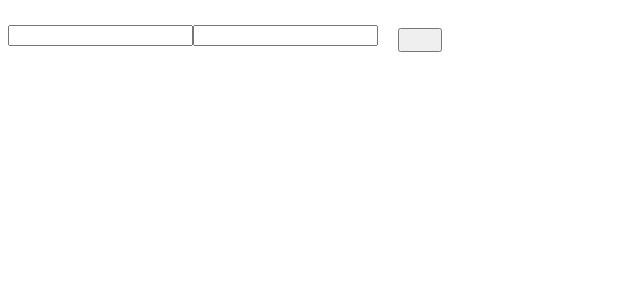
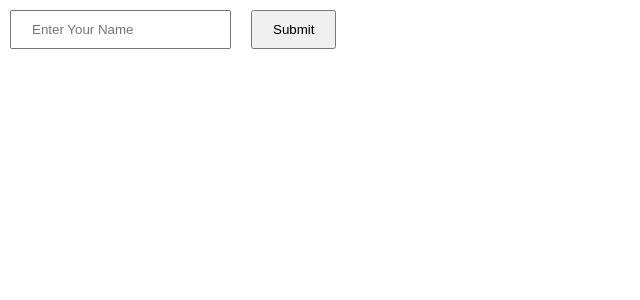
Before and after one commit to nidhi-webdev/ReactJs, a React (Vite) app in the folder Project/: page / in a window 1280 px wide. Shown: the top 300 px of the page, without its empty margins (0-640 px from the left). Built offline with nearby package versions, Linux system fonts and the light colour scheme.

Commit message:
Prevent Default

```diff
--- a/Project/src/App.jsx
+++ b/Project/src/App.jsx
@@ -1,12 +1,21 @@
 import React from 'react'
 
 const App = () => {
+  const handleSubmit = (e) => {
+    e.preventDefault()
+    console.log("Submitted");
+
+  }
+
+
   return (
     <div>
-      <form>
-        <input type='text' />
-        <input type='text' />
-        <button></button>
+      <form onSubmit={(e) => {
+        handleSubmit(e)
+      }}>
+        <input type='text' placeholder='Enter Your Name' />
+
+        <button> Submit </button>
       </form>
     </div>
   )
--- a/Project/src/index.css
+++ b/Project/src/index.css
@@ -1,56 +1,15 @@
-/*
-
-.parent {
-    display: flex;
-    flex-wrap: wrap;
-    gap: 20px;
+* {
+    margin: 0;
+    padding: 0;
+    box-sizing: border-box;
 }
 
-.card {
-    width: 350px;
-    border: 1px solid white ;
-    padding: 20px;
-    text-align: center;
-    border-radius: 10px;
-    background-color: #333;
-
+html,
+body {
+    height: 100%;
+    width: 100%;
 }
-
-.card button {
+input, button {
     padding: 10px 20px;
-    color: black;
-    background-color: white;
-    border-radius: 5px;
-    border: none;
+    margin: 10px;
 }
-
-.card p {
-    margin: 20px 0;
-    text-align: left;
-}
-
-.card img {
-    height: 150px;
-    width: 150px;
-    border-radius: 50%;
-    object-fit: cover;
-}
-
-
-input {
- padding: 10px
-} */
-
-
-button {
-    padding: 10px 20px;
-    margin: 20px;
-}
-
-h1 {
-background-color: black;
-color: whitesmoke;
-width: fit-content;
-padding: 10px 20px;
-border-radius: 5px;
-}
```
